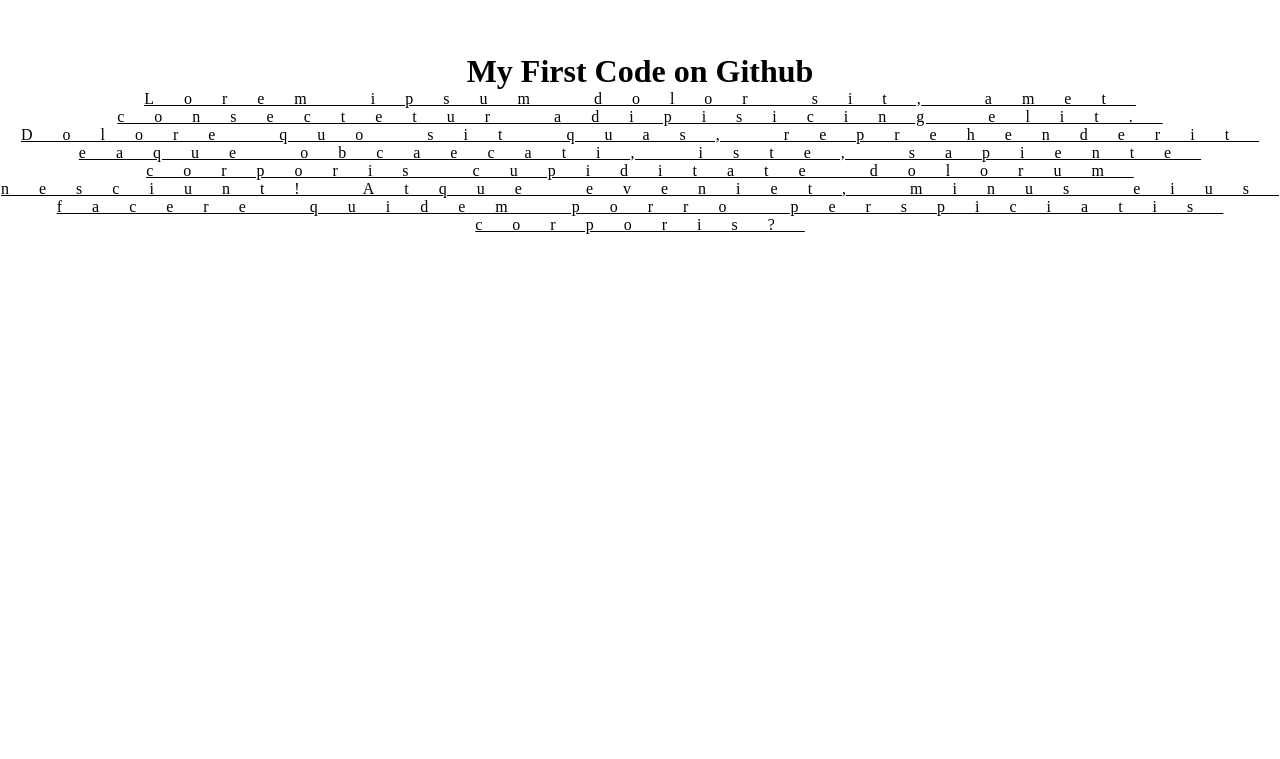
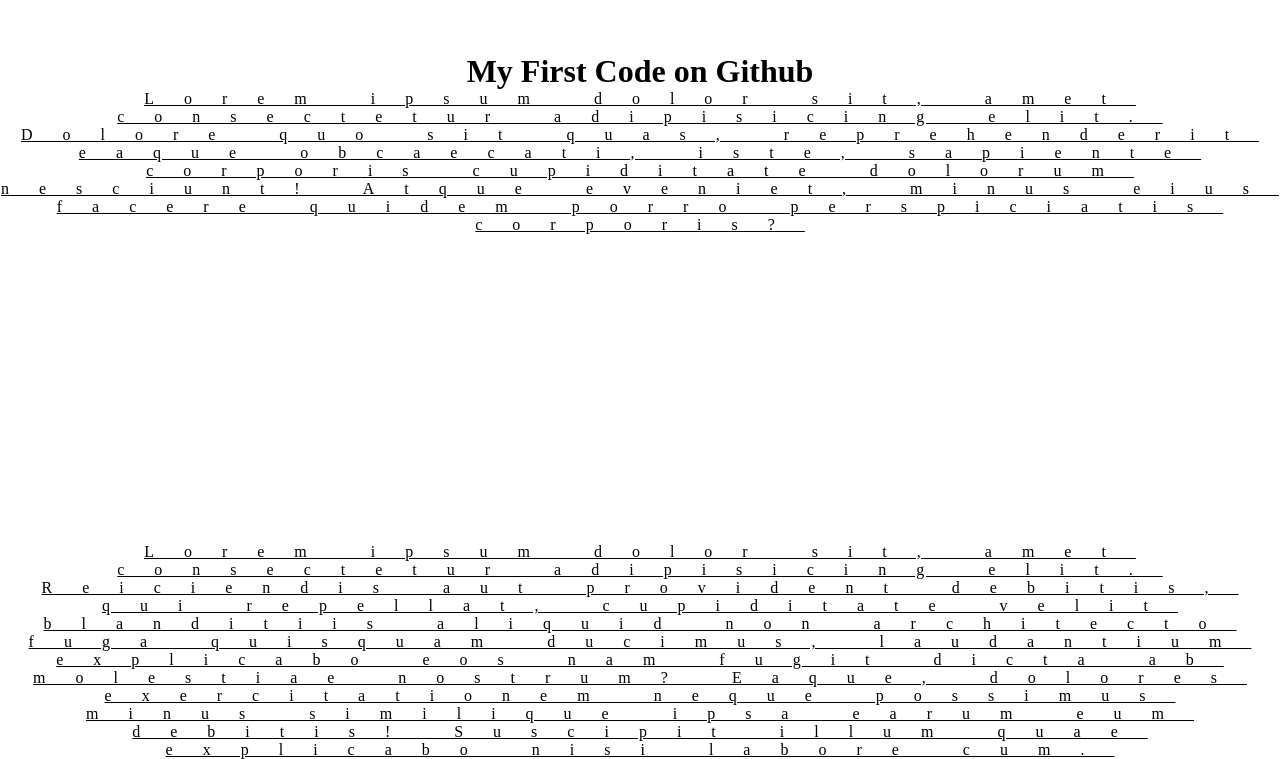
Before and after one commit to RejoiceHart/Github-flow, a plain HTML site: page index.html in a window 1280 px wide. Shown: the part 257-1016 px from the top of the page. Before the commit the page ends 800 px from the top, so only its background shows below. Drawn offline with Linux system fonts and the light colour scheme.

Commit message:
added a section

```diff
--- a/index.html
+++ b/index.html
@@ -11,5 +11,8 @@
     <h1>My First Code on Github</h1>
     <p>Lorem ipsum dolor sit, amet consectetur adipisicing elit. Dolore quo sit quas, reprehenderit eaque obcaecati, iste, sapiente corporis cupiditate dolorum nesciunt! Atque eveniet, minus eius facere quidem porro perspiciatis corporis?</p>
     </main>
+    <section>
+        <p>Lorem ipsum dolor sit, amet consectetur adipisicing elit. Reiciendis aut provident debitis, qui repellat, cupiditate velit blanditiis aliquid non architecto fuga quisquam ducimus, laudantium explicabo eos nam fugit dicta ab molestiae nostrum? Eaque, dolores exercitationem neque possimus minus similique ipsa earum eum debitis! Suscipit illum quae explicabo nisi labore cum.</p>
+    </section>
 </body>
 </html>
```
